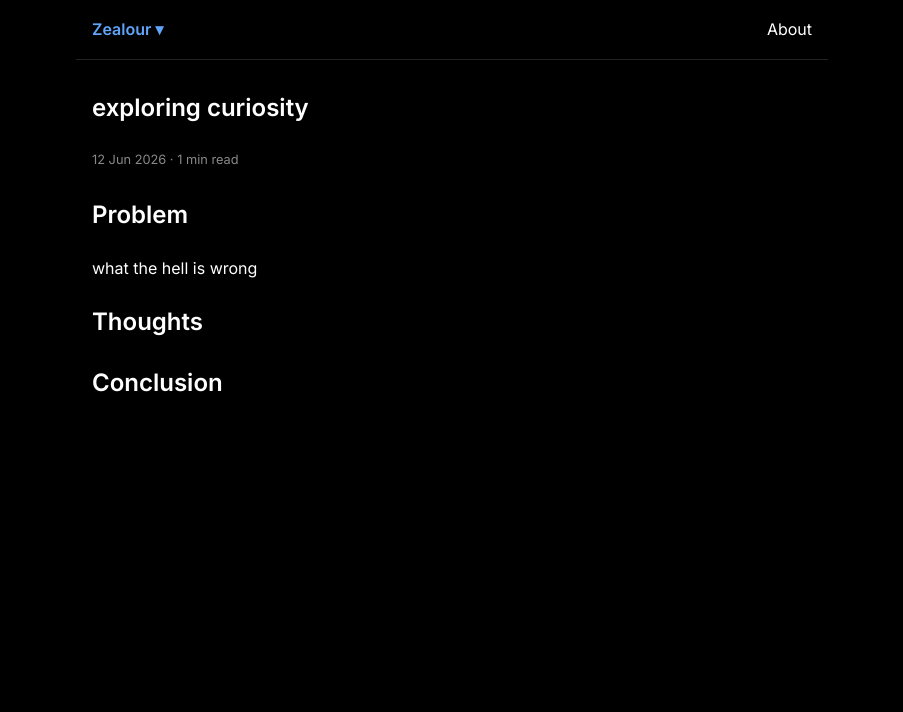
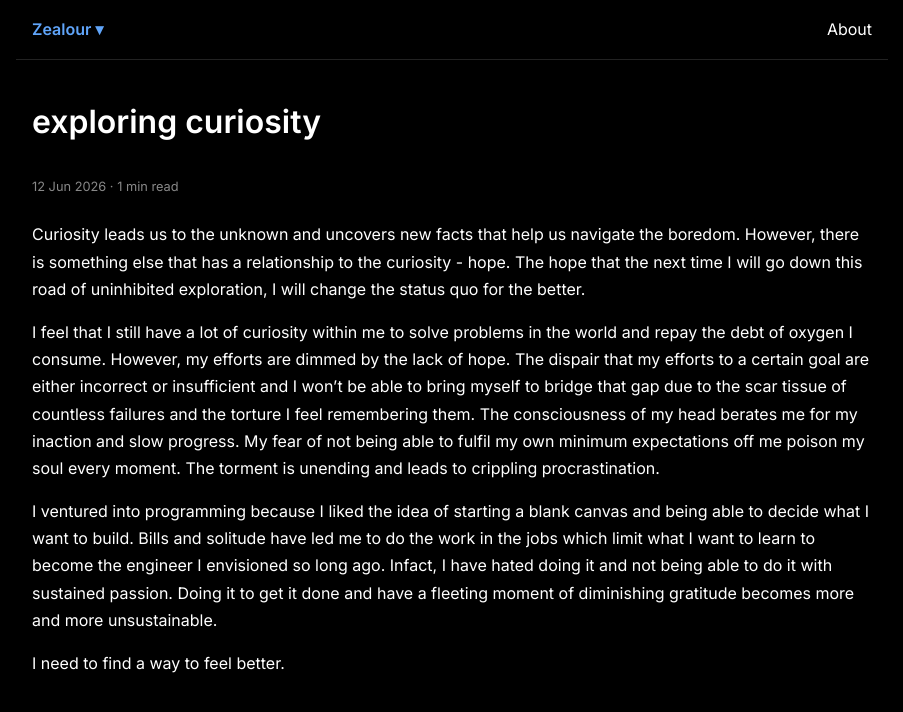
Before and after one commit to gulshanzealous/gulshanzealous.github.io, a Jekyll site: the page built from docs/_posts/2026-06-12-045209-p-1-exploring-curiosity.md, in a window 1280 px wide. Shown: the top 712 px of the page, without its empty margins (188-1091 px from the left). Built offline with Jekyll 4.4.1, drawn with Linux system fonts in a browser that asks for light colours.

Commit message:
chage css

```diff
--- a/docs/_data/blog.yml
+++ b/docs/_data/blog.yml
@@ -1,5 +1,5 @@
 ---
-next_post_id: 2
+next_post_id: 3
 next_category_id: 3
 categories:
 - id: c-1
--- a/docs/_posts/2026-06-12-045209-p-1-exploring-curiosity.md
+++ b/docs/_posts/2026-06-12-045209-p-1-exploring-curiosity.md
@@ -11,16 +11,17 @@ tags: []
 
 description: ""
 
-status: published
+status: draft
 
 created_at: 2026-06-12T04:52:09+05:30
 updated_at: 2026-06-12T04:52:09+05:30
 ---
 
-## Problem
 
-what the hell is wrong
+Curiosity leads us to the unknown and uncovers new facts that help us navigate the boredom. However, there is something else that has a relationship to the curiosity - hope. The hope that the next time I will go down this road of uninhibited exploration, I will change the status quo for the better.
 
-## Thoughts
+I feel that I still have a lot of curiosity within me to solve problems in the world and repay the debt of oxygen I consume. However, my efforts are dimmed by the lack of hope. The dispair that my efforts to a certain goal are either incorrect or insufficient and I won't be able to bring myself to bridge that gap due to the scar tissue of countless failures and the torture I feel remembering them. The consciousness of my head berates me for my inaction and slow progress. My fear of not being able to fulfil my own minimum expectations off me poison my soul every moment. The torment is unending and leads to crippling procrastination.
 
-## Conclusion
+I ventured into programming because I liked the idea of starting a blank canvas and being able to decide what I want to build. Bills and solitude have led me to do the work in the jobs which limit what I want to learn to become the engineer I envisioned so long ago. Infact, I have hated doing it and not being able to do it with sustained passion. Doing it to get it done and have a fleeting moment of diminishing gratitude becomes more and more unsustainable.
+
+I need to find a way to feel better.
--- a/docs/assets/style.css
+++ b/docs/assets/style.css
@@ -7,18 +7,37 @@ body {
   line-height: 1.7;
 
   margin: 0;
+
+  font-size: 1 rem;
+}
+
+h1 {
+  font-size: 3rem;
+}
+
+h2 {
+  font-size: 2.5rem;
+}
+
+h3 {
+  font-size: 2rem;
+}
+
+h4 {
+  font-size: 1.5rem;
 }
 
 .container {
-  max-width: 720px;
+  width: clamp(60vw, 100%, 840px);
 
   margin: 0 auto;
 
   padding: 8px 16px;
+
 }
 
 header {
-  max-width: 720px;
+  width: clamp(60vw, 100%, 840px);
 
   margin: 0 auto;
 
@@ -184,3 +203,19 @@ code {
 
   color: #666;
 }
+
+h1 {
+  font-size: 2rem;
+}
+
+h2 {
+  font-size: 1.5rem;
+}
+
+h3 {
+  font-size: 1.2rem;
+}
+
+h4 {
+  font-size: 1.1rem;
+}
```
Also changed, not shown: docs/_posts/2026-06-12-043843-p-1-to-code-or-not-to-code.md (deleted, +0 -24 lines), docs/_posts/2026-06-17-194951-p-2-magic-of-mmap.md (added, +20 -0 lines), 9 other files.
